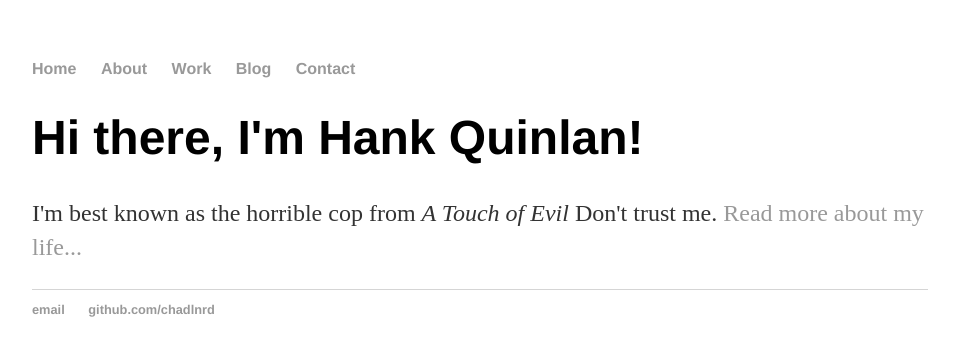
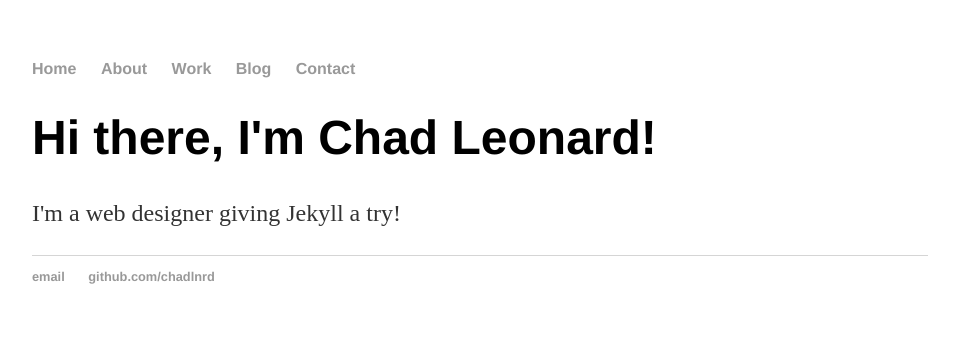
Before and after one commit to chadlnrd/chadlnrd.github.io, a Jekyll site: the page built from index.html, in a window 1280 px wide. Shown: the top 356 px of the page, without its empty margins (160-1119 px from the left). Built offline with Jekyll 4.4.1, drawn with Linux system fonts in a browser that asks for light colours.

Commit message:
Update index.html

```diff
--- a/index.html
+++ b/index.html
@@ -3,6 +3,5 @@ layout: default
 title: Chad Leonard | Web Designer
 ---
 <div class="blurb">
-	<h1>Hi there, I'm Hank Quinlan!</h1>
-	<p>I'm best known as the horrible cop from <em>A Touch of Evil</em> Don't trust me. <a href="/about">Read more about my life...</a></p>
-</div><!-- /.blurb -->
+	<h1>Hi there, I'm Chad Leonard!</h1>
+	<p>I'm a web designer giving Jekyll a try! <!-- /.blurb -->
```
